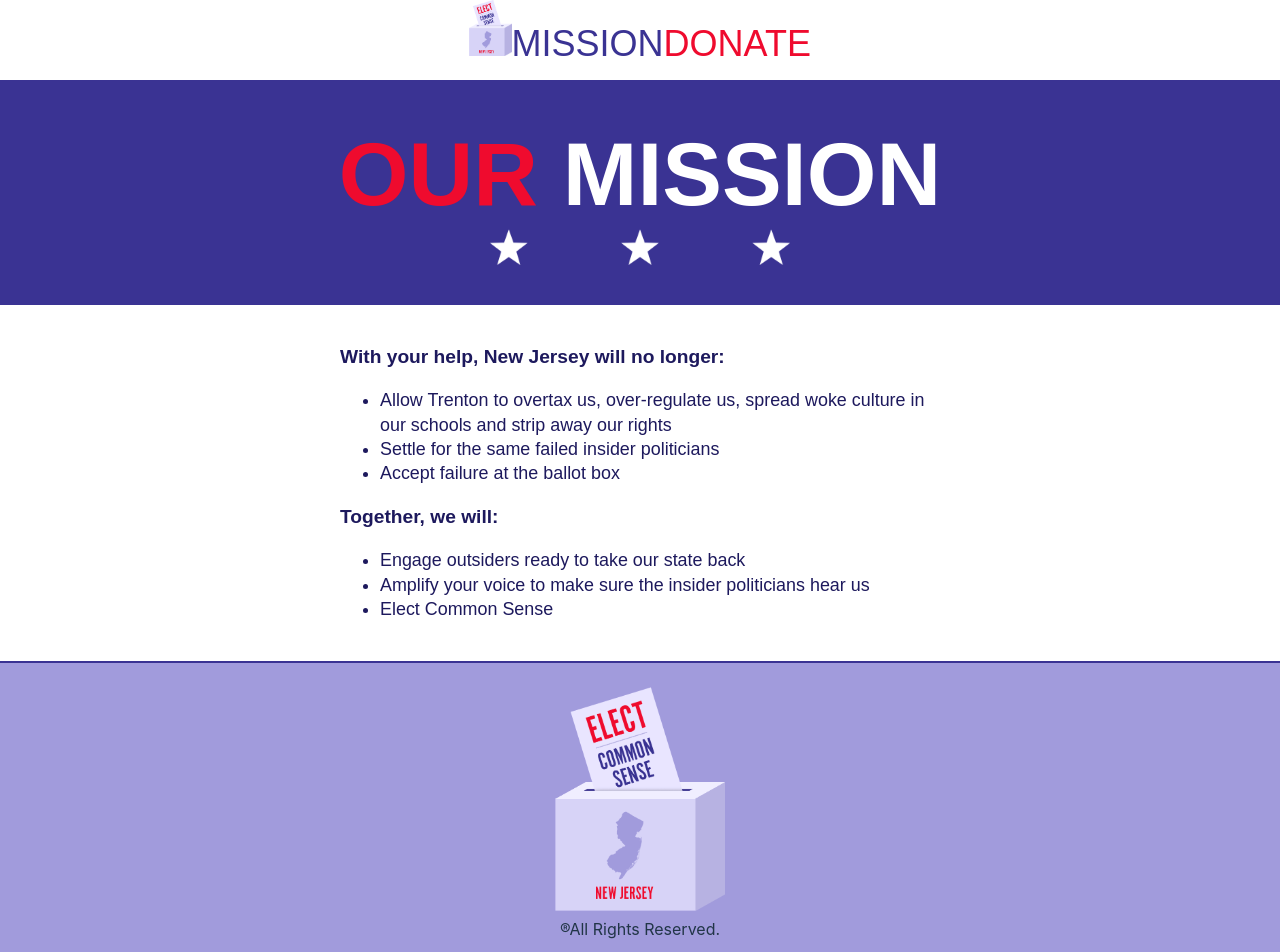
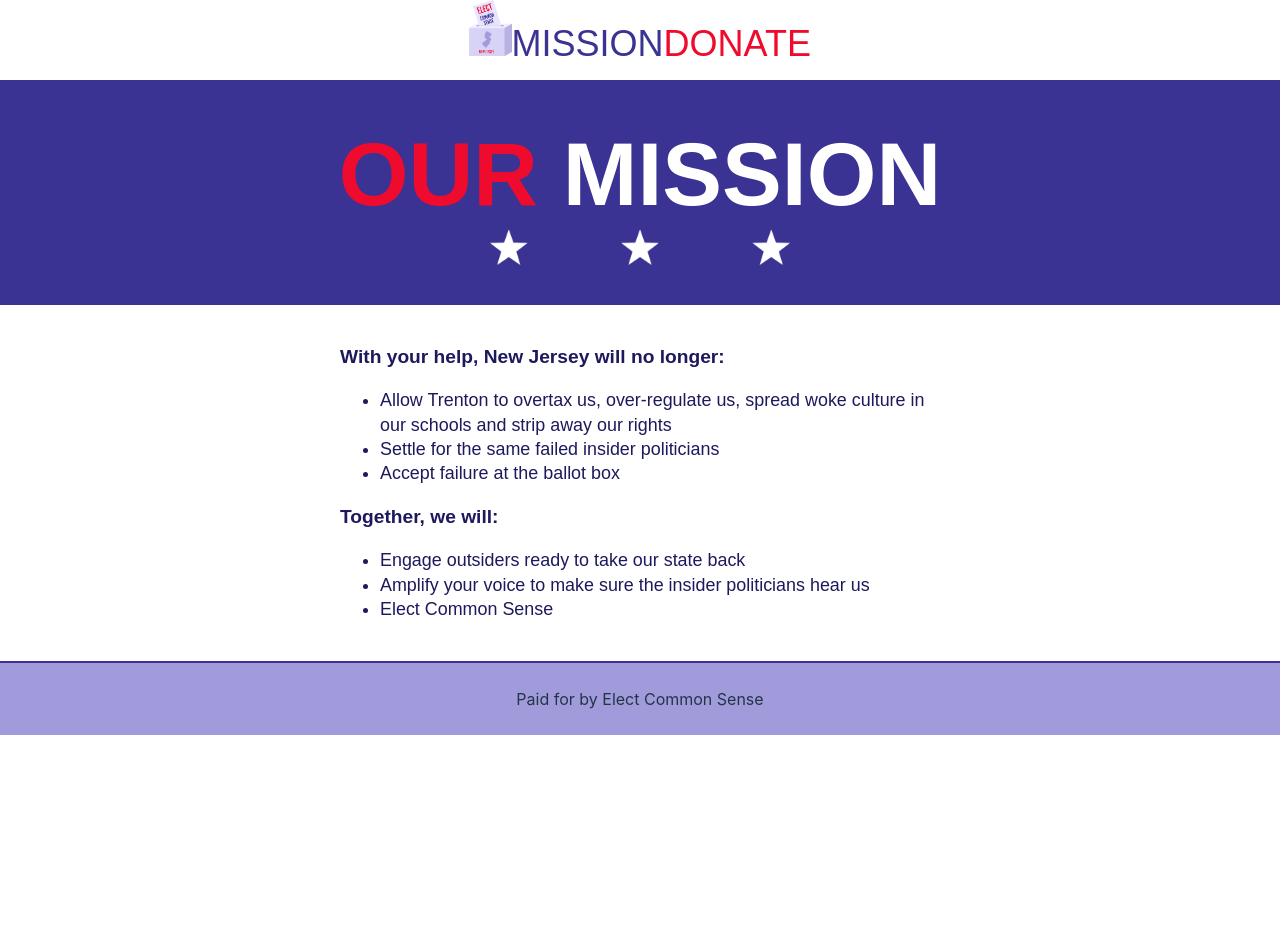
Before and after one commit to National-Public-Affairs/ecs-nj-splash-react, a React (Vite) app: page /mission in a window 1280 px wide. Shown: the top 952 px of the page. After the commit the page ends 800 px from the top, so only its background shows below. Built offline with nearby package versions, Linux system fonts and the light colour scheme; a web font is replaced by a local one.

Commit message:
removed logo from footer; changed msg

```diff
--- a/src/components/Footer/Footer.tsx
+++ b/src/components/Footer/Footer.tsx
@@ -1,16 +1,9 @@
-import logo from '../../assets/logo.png';
 import styles from './Footer.module.css';
 
 export default function Footer() {
   return (
     <div className={styles.wrapper}>
-      <img
-        src={logo}
-        alt="Elect Common Sense – NJ"
-        className={styles.logo}
-      />
-
-      <div>®All Rights Reserved.</div>
+      <div>Paid for by Elect Common Sense</div>
     </div>
   );
 }
```
